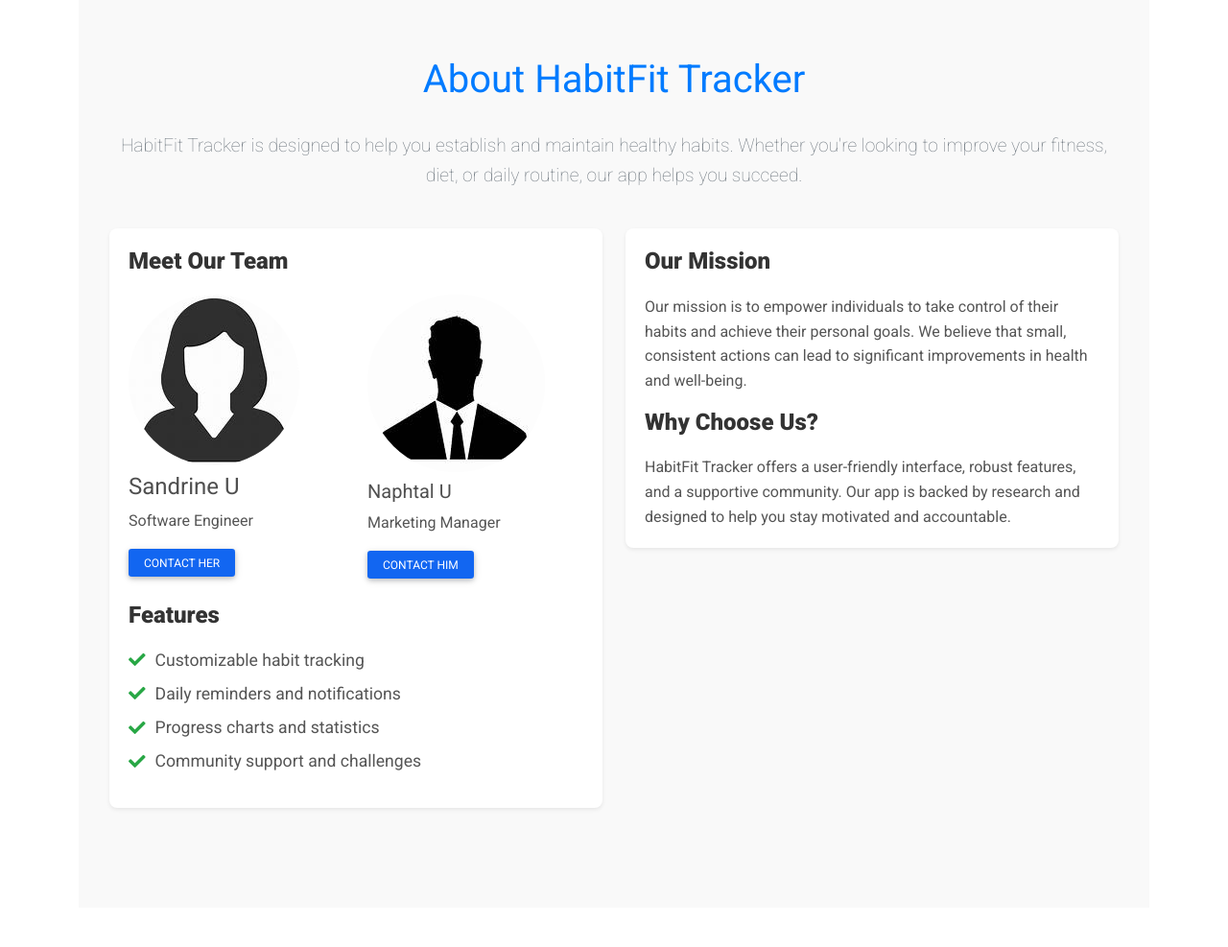
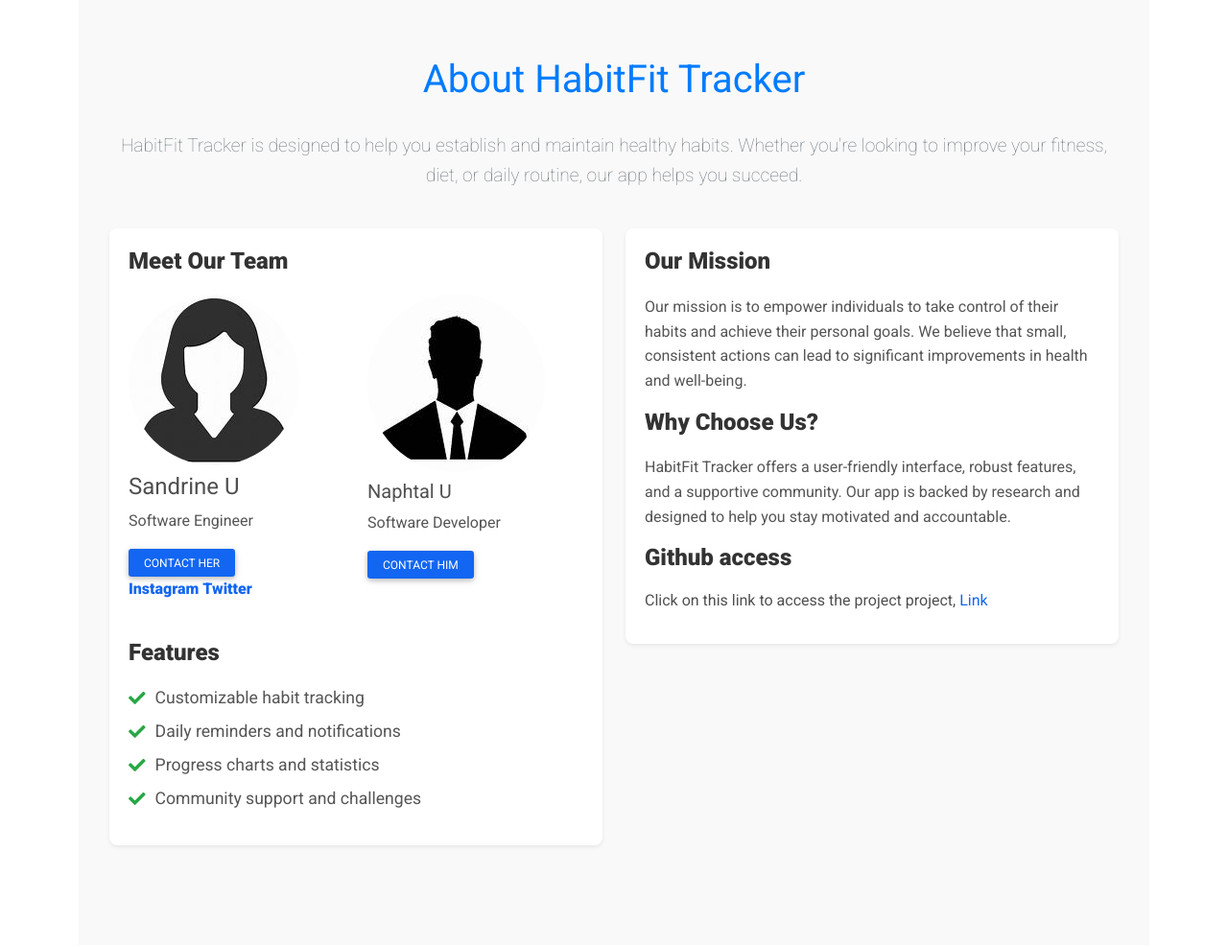
Before and after one commit to 2100032578cse/Habitfit, a Flask app: page / in a window 1280 px wide. Shown: the part 2166-3153 px from the top of the page at 96% size. Run offline with Flask 3, Linux system fonts and the light colour scheme; some libraries are stand-ins or nearby versions.

Commit message:
added github access to land page

```diff
--- a/app/templates/about.html
+++ b/app/templates/about.html
@@ -20,11 +20,13 @@
                             <h4>Sandrine U</h4>
                             <p>Software Engineer</p>
                             <a href="mailto:sandrine@alx.com" class="btn btn-primary btn-sm">Contact Her</a>
+                            <p><a href="https://www.instagram.com/sandrine_latrie/" ><b>Instagram</b></a>
+                            <a href="https://x.com/Sandrinerw"><b>Twitter</b></a></p>
                         </div>
                         <div class="col-md-6 mb-4">
                             <img src="{{ url_for('static', filename='images/napt.png') }}" alt="Team Member 2" class="img-fluid rounded-circle mb-2">
                             <h5>Naphtal U</h5>
-                            <p>Marketing Manager</p>
+                            <p>Software Developer</p>
                             <a href="mailto:napthal@alx.com" class="btn btn-primary btn-sm">Contact Him</a>
                         </div>
                         </div>
@@ -47,6 +49,8 @@
                         <p class="card-text">Our mission is to empower individuals to take control of their habits and achieve their personal goals. We believe that small, consistent actions can lead to significant improvements in health and well-being.</p>
                         <h3 class="card-title">Why Choose Us?</h3>
                         <p class="card-text">HabitFit Tracker offers a user-friendly interface, robust features, and a supportive community. Our app is backed by research and designed to help you stay motivated and accountable.</p>
+                        <h3 class="card-title">Github access</h4>
+                        <p class="card-text"><h6>Click on this link to access the project project, <a href="https://github.com/2100032578cse/Habitfit"> Link</a></h6></p>
                     </div>
                 </div>
             </div>
```
